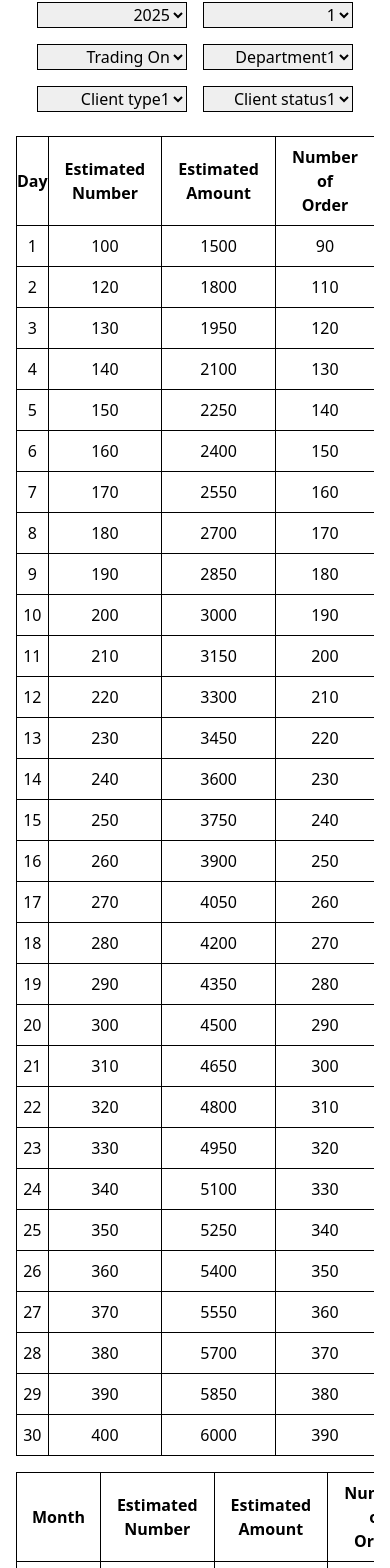
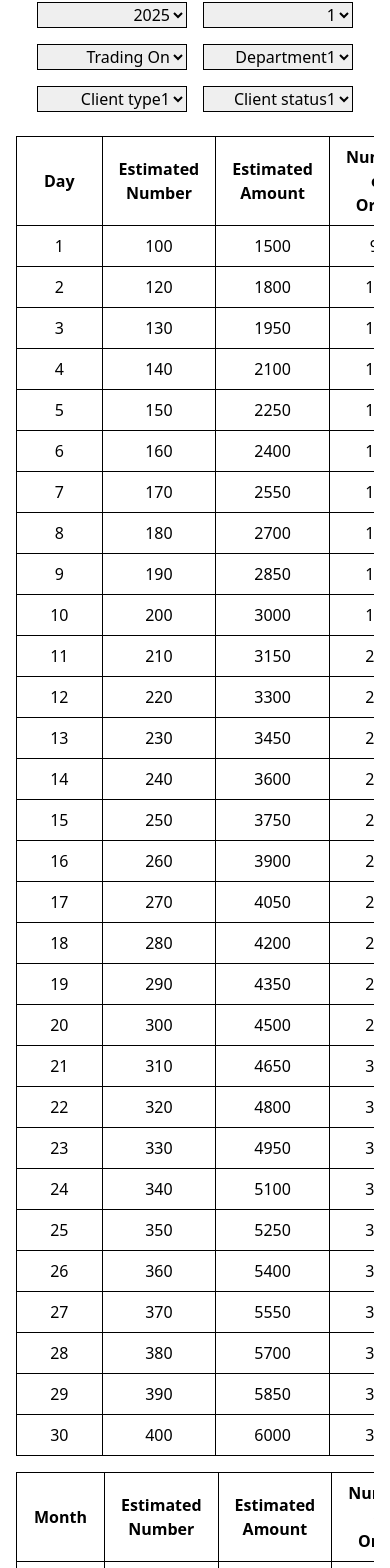
Before and after one commit to haqueaminul10/b-cause-Bangladesh, a Next.js app: page / in a window 390 px wide. Shown: the part 100-1668 px from the top of the page. Built offline with nearby package versions, Linux system fonts and the light colour scheme.

Commit message:
table done

```diff
--- a/src/components/day/index.js
+++ b/src/components/day/index.js
@@ -7,7 +7,7 @@ const DayTable = () => {
         <table className='min-w-full bg-white border border-black'>
           <thead className=''>
             <tr>
-              <th className='lg:py-2 lg:px-4  border-b text-center border border-black lg:w-[150px] '>
+              <th className='py-2 px-[27px]  border-b text-center border border-black  lg:w-[150px]'>
                 Day
               </th>
               <th className='py-2 px-4 border-b text-center border border-black'>
@@ -36,7 +36,7 @@ const DayTable = () => {
           <tbody>
             {data.map((item) => (
               <tr key={item.id}>
-                <td className='lg:py-2 lg:px-4 border-b border border-black text-center  '>
+                <td className='py-2 px-[25px] border-b border border-black text-center  '>
                   {item.day}
                 </td>
                 <td className='py-2 px-4 border-b border border-black text-center'>
--- a/src/components/month/index.js
+++ b/src/components/month/index.js
@@ -7,7 +7,7 @@ const MonthTable = () => {
         <table className='min-w-full bg-white border border-black'>
           <thead className=''>
             <tr>
-              <th className='lg:py-2 lg:px-4 border-b text-center border border-black  lg:w-[150px]  '>
+              <th className='px-[17px]   lg:py-2 lg:px-4 border-b text-center border border-black  lg:w-[150px]  '>
                 Month
               </th>
               <th className='py-2 px-4 border-b text-center border border-black'>
--- a/src/components/week/index.js
+++ b/src/components/week/index.js
@@ -7,7 +7,7 @@ const WeekTable = () => {
         <table className='min-w-full bg-white border border-black'>
           <thead className=''>
             <tr>
-              <th className='lg:py-2 lg:px-4 border-b text-center border border-black lg:w-[150px] '>
+              <th className='  lg:py-2 lg:px-4 border-b text-center border border-black lg:w-[150px] '>
                 Day
               </th>
               <th className='py-2 px-4 border-b text-center border border-black'>
```
